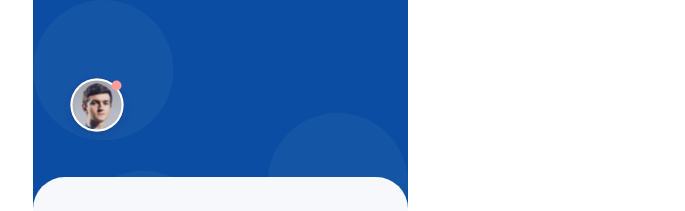
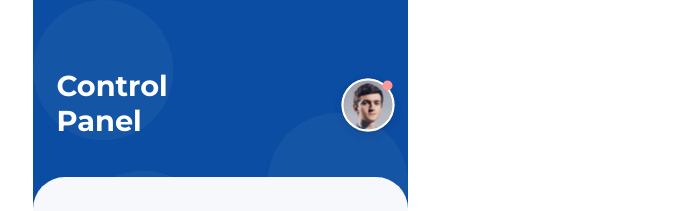
Before and after one commit to mikandermickey/Smartlights-projekt_v1, a React (Create React App) app: page / in a window 1280 px wide. Shown: the top 211 px of the page, without its empty margins (420-1105 px from the left). Built offline with nearby package versions, Linux system fonts and the light colour scheme.

Commit message:
headline virker nu

```diff
--- a/src/components/Brightness.js
+++ b/src/components/Brightness.js
@@ -10,7 +10,7 @@ const Brightness = () => {
     const styleRange = css`
         width: 258px;
         margin: 0 10px;
-
+        background-color: yellow;
     `;
     return (
         <div css={styleDiv}>
--- a/src/components/Header.js
+++ b/src/components/Header.js
@@ -5,7 +5,8 @@ import Avatar from "./Avatar";
 import Circles from "./Circles";
 import { Router } from "@reach/router";
 
-const Header = () => {
+const Header = (props) => {
+    console.log(props.roomid)
     const style = css`
         display:flex;
         justify-content: space-between;
@@ -17,6 +18,7 @@ const Header = () => {
     return (
         <header css={style}>
             <Router>
+                <Headline path="/" />
                 <Headline path="/:roomid" />
             </Router>
             <Avatar userImage="data/img/user.svg" />
--- a/src/components/Headline.js
+++ b/src/components/Headline.js
@@ -8,6 +8,7 @@ import { RoomContext } from "../contexts/RoomContext";
 const Headline = (props) => {
     const { rooms } = useContext(RoomContext);
     if (rooms) console.log(rooms)
+    console.log(props)
 
     const style = css`
         font-size: 1.8em;
@@ -15,8 +16,8 @@ const Headline = (props) => {
         width: 2em;
         text-transform: capitalize;
     `
-    return (rooms ?
-        <h1 css={style}>{props.roomid}</h1 > : <h1>Loading</h1>
+    return (rooms &&
+        <h1 css={style}>{props.roomid ? props.roomid : "Control Panel"}</h1 >
     )
 };
 
--- a/src/components/RoomWrapper.js
+++ b/src/components/RoomWrapper.js
@@ -35,7 +35,7 @@ const RoomWrapper = () => {
                 <Rooms place="Kitchen" nr="5" icon="data/img/kitchen.svg" room="kitchen" />
                 <Rooms place="Bathroom" nr="1" icon="data/img/bathtube.svg" room="bathroom" />
                 <Rooms place="Outdoor" nr="5" icon="data/img/house.svg" room="outdoor" />
-    <Rooms place="Balcony" nr="2" icon="data/img/balcony.svg" room="balcony" />*/}
+                <Rooms place="Balcony" nr="2" icon="data/img/balcony.svg" room="balcony" />*/}
             </div>
         </React.Fragment>
 
```
